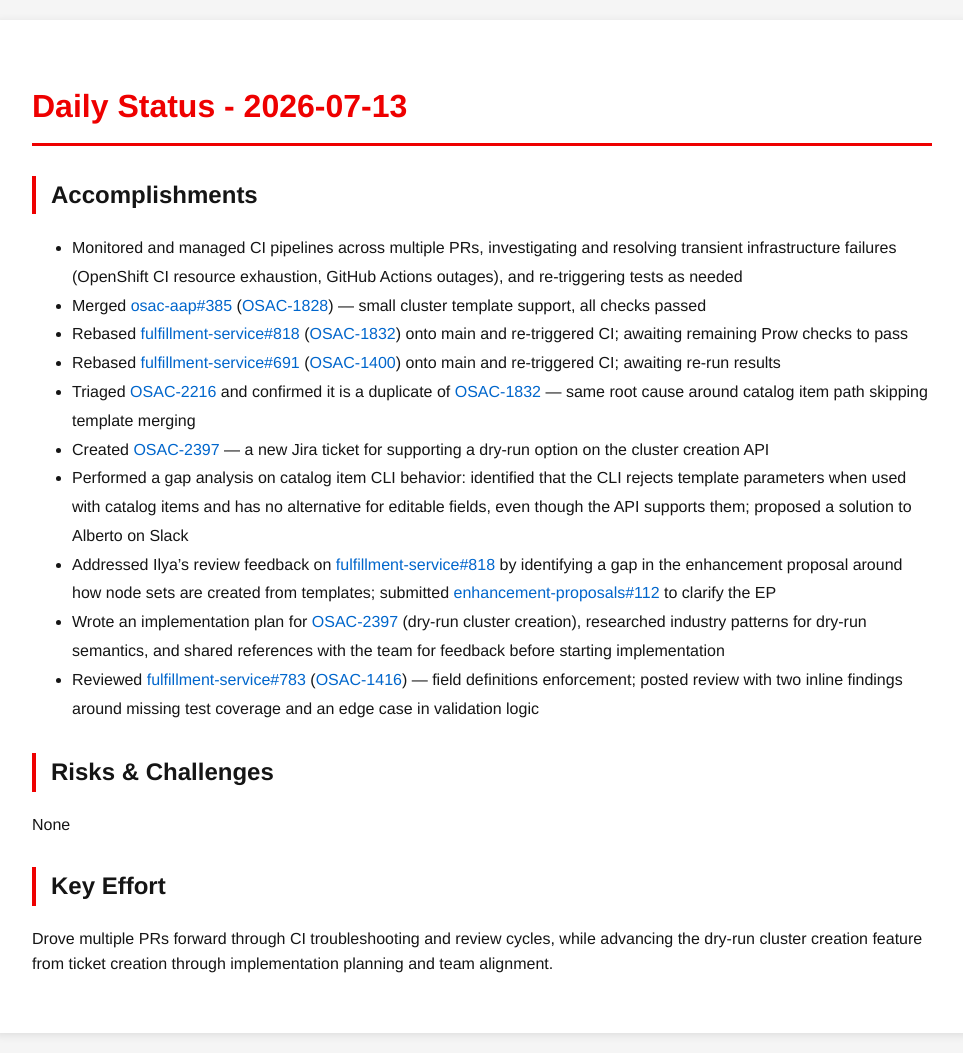
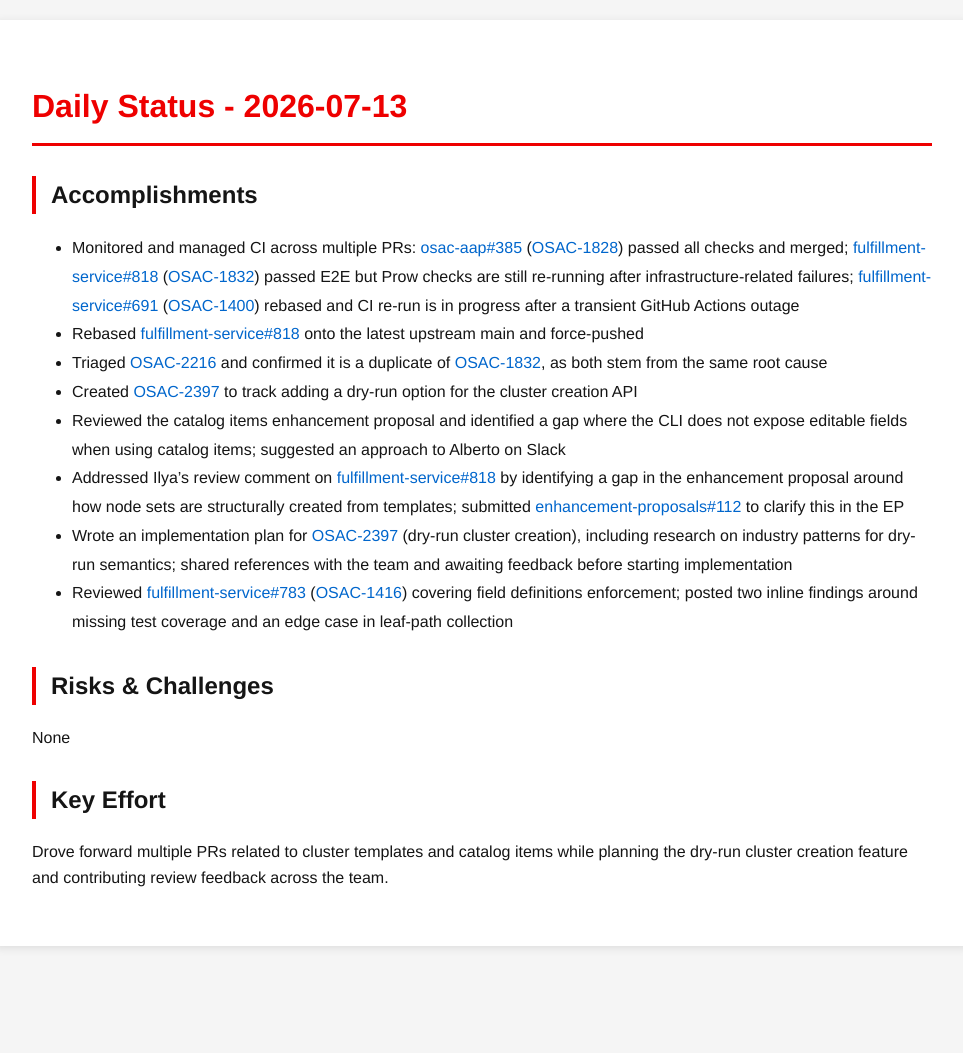
Before and after one commit to tzvatot/daily-status, a Jekyll site: the page built from 2026-07-13.md, in a window 1280 px wide. Shown: the whole page, without its empty margins (158-1121 px from the left). Built offline with Jekyll 4.4.1, drawn with Linux system fonts in a browser that asks for light colours; after the commit the page ends 966 px from its top, so only the background shows below that.

Commit message:
Daily status update - 2026-07-13

```diff
--- a/2026-07-13.md
+++ b/2026-07-13.md
@@ -7,19 +7,17 @@
 # Daily Status - 2026-07-13
 
 ## Accomplishments
-- Monitored and managed CI pipelines across multiple PRs, investigating and resolving transient infrastructure failures (OpenShift CI resource exhaustion, GitHub Actions outages), and re-triggering tests as needed
-- Merged [osac-aap#385](https://github.com/osac-project/osac-aap/pull/385) ([OSAC-1828](https://redhat.atlassian.net/browse/OSAC-1828)) — small cluster template support, all checks passed
-- Rebased [fulfillment-service#818](https://github.com/osac-project/fulfillment-service/pull/818) ([OSAC-1832](https://redhat.atlassian.net/browse/OSAC-1832)) onto main and re-triggered CI; awaiting remaining Prow checks to pass
-- Rebased [fulfillment-service#691](https://github.com/osac-project/fulfillment-service/pull/691) ([OSAC-1400](https://redhat.atlassian.net/browse/OSAC-1400)) onto main and re-triggered CI; awaiting re-run results
-- Triaged [OSAC-2216](https://redhat.atlassian.net/browse/OSAC-2216) and confirmed it is a duplicate of [OSAC-1832](https://redhat.atlassian.net/browse/OSAC-1832) — same root cause around catalog item path skipping template merging
-- Created [OSAC-2397](https://redhat.atlassian.net/browse/OSAC-2397) — a new Jira ticket for supporting a dry-run option on the cluster creation API
-- Performed a gap analysis on catalog item CLI behavior: identified that the CLI rejects template parameters when used with catalog items and has no alternative for editable fields, even though the API supports them; proposed a solution to Alberto on Slack
-- Addressed Ilya's review feedback on [fulfillment-service#818](https://github.com/osac-project/fulfillment-service/pull/818) by identifying a gap in the enhancement proposal around how node sets are created from templates; submitted [enhancement-proposals#112](https://github.com/osac-project/enhancement-proposals/pull/112) to clarify the EP
-- Wrote an implementation plan for [OSAC-2397](https://redhat.atlassian.net/browse/OSAC-2397) (dry-run cluster creation), researched industry patterns for dry-run semantics, and shared references with the team for feedback before starting implementation
-- Reviewed [fulfillment-service#783](https://github.com/osac-project/fulfillment-service/pull/783) ([OSAC-1416](https://redhat.atlassian.net/browse/OSAC-1416)) — field definitions enforcement; posted review with two inline findings around missing test coverage and an edge case in validation logic
+- Monitored and managed CI across multiple PRs: [osac-aap#385](https://github.com/osac-project/osac-aap/pull/385) ([OSAC-1828](https://redhat.atlassian.net/browse/OSAC-1828)) passed all checks and merged; [fulfillment-service#818](https://github.com/osac-project/fulfillment-service/pull/818) ([OSAC-1832](https://redhat.atlassian.net/browse/OSAC-1832)) passed E2E but Prow checks are still re-running after infrastructure-related failures; [fulfillment-service#691](https://github.com/osac-project/fulfillment-service/pull/691) ([OSAC-1400](https://redhat.atlassian.net/browse/OSAC-1400)) rebased and CI re-run is in progress after a transient GitHub Actions outage
+- Rebased [fulfillment-service#818](https://github.com/osac-project/fulfillment-service/pull/818) onto the latest upstream main and force-pushed
+- Triaged [OSAC-2216](https://redhat.atlassian.net/browse/OSAC-2216) and confirmed it is a duplicate of [OSAC-1832](https://redhat.atlassian.net/browse/OSAC-1832), as both stem from the same root cause
+- Created [OSAC-2397](https://redhat.atlassian.net/browse/OSAC-2397) to track adding a dry-run option for the cluster creation API
+- Reviewed the catalog items enhancement proposal and identified a gap where the CLI does not expose editable fields when using catalog items; suggested an approach to Alberto on Slack
+- Addressed Ilya's review comment on [fulfillment-service#818](https://github.com/osac-project/fulfillment-service/pull/818) by identifying a gap in the enhancement proposal around how node sets are structurally created from templates; submitted [enhancement-proposals#112](https://github.com/osac-project/enhancement-proposals/pull/112) to clarify this in the EP
+- Wrote an implementation plan for [OSAC-2397](https://redhat.atlassian.net/browse/OSAC-2397) (dry-run cluster creation), including research on industry patterns for dry-run semantics; shared references with the team and awaiting feedback before starting implementation
+- Reviewed [fulfillment-service#783](https://github.com/osac-project/fulfillment-service/pull/783) ([OSAC-1416](https://redhat.atlassian.net/browse/OSAC-1416)) covering field definitions enforcement; posted two inline findings around missing test coverage and an edge case in leaf-path collection
 
 ## Risks & Challenges
 None
 
 ## Key Effort
-Drove multiple PRs forward through CI troubleshooting and review cycles, while advancing the dry-run cluster creation feature from ticket creation through implementation planning and team alignment.
+Drove forward multiple PRs related to cluster templates and catalog items while planning the dry-run cluster creation feature and contributing review feedback across the team.
```
